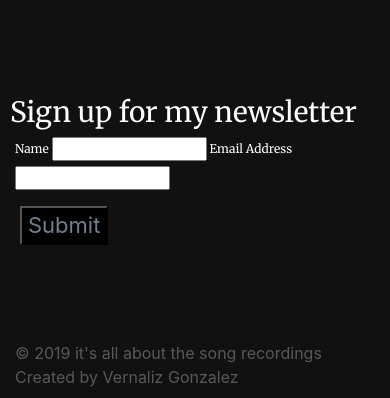
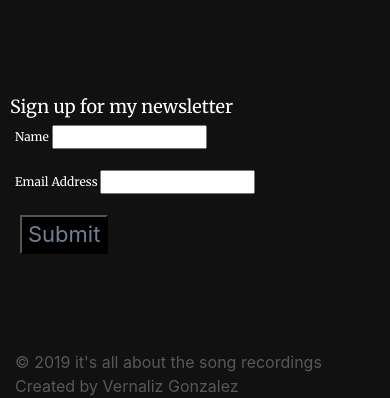
Before and after one commit to verna100/BMusic, a plain HTML site: page home.html in a window 390 px wide. Shown: the part 3448-3846 px from the top of the page. Drawn offline with nearby package versions, Linux system fonts and the light colour scheme; a web font is replaced by a local one.

Commit message:
contact form responsive style

```diff
--- a/assets/style.css
+++ b/assets/style.css
@@ -496,6 +496,9 @@ img.cover{
         bottom: 378px;
         font-family: "Montserrat";
     }
+    h3{
+        font-size: 18px;
+    }
 
 
 }
--- a/home.html
+++ b/home.html
@@ -123,6 +123,8 @@
                 <p class="nl">
                   <label>Name</label>
                   <input type="text" name="name" id="name" required>
+                </p>
+                <p class ="nl">
                   <label>Email Address</label>
                   <input type="email" name="email" id="email" required>
                 </p>
```
